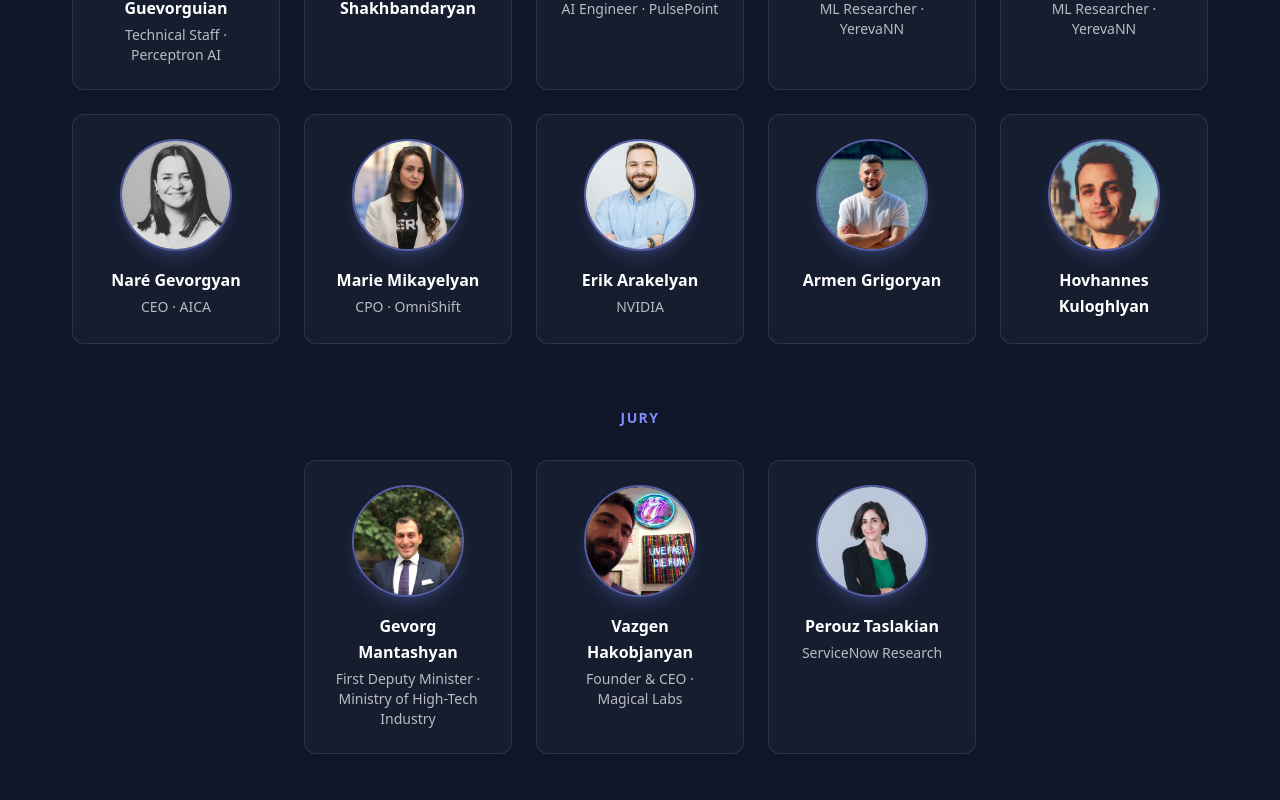
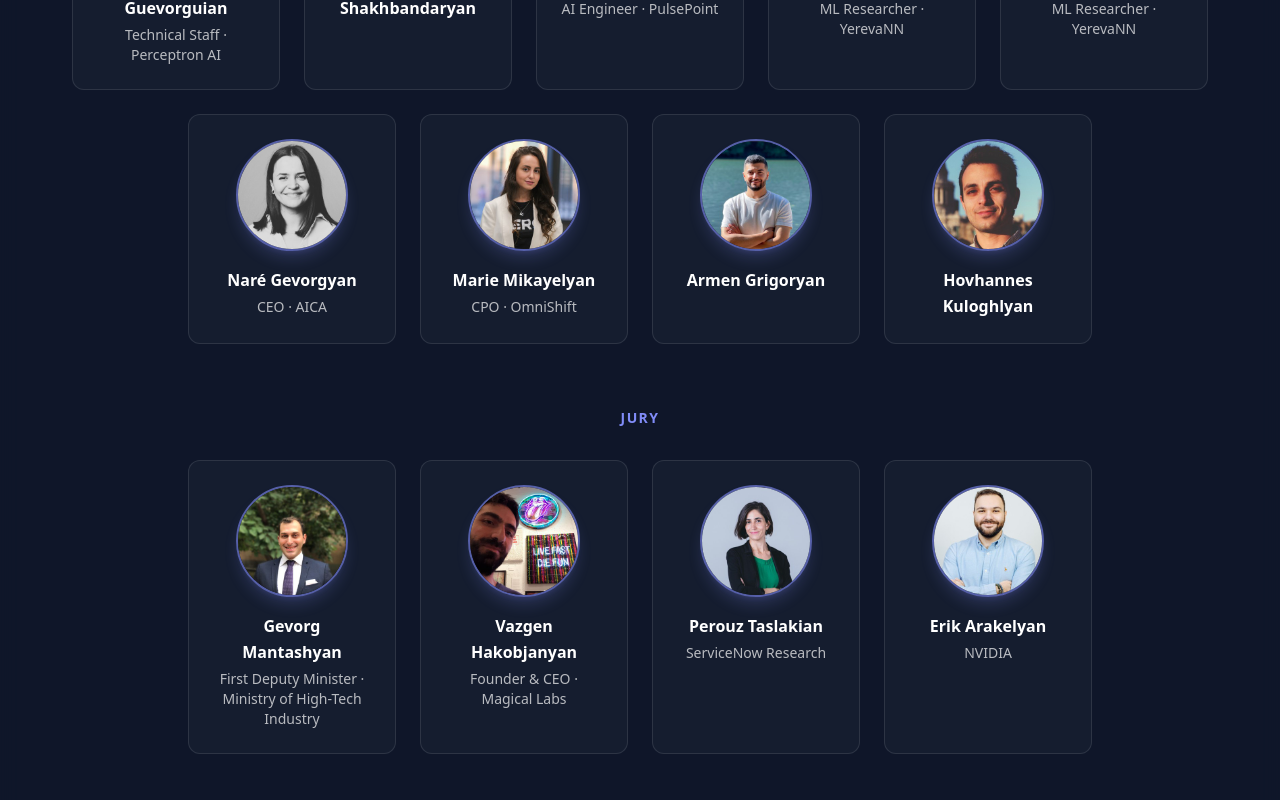
Before and after one commit to armllm/armllm.github.io, a React (Vite) app: page /2026/hackathon in a window 1280 px wide. Shown: the part 4920-5720 px from the top of the page. Built offline with nearby package versions, Linux system fonts and the light colour scheme.

Commit message:
Hackathon: move Erik Arakelyan from mentors to jury
Co-Authored-By: Claude Opus 5 (1M context) <noreply@anthropic.com>

```diff
--- a/src/data/hackathonPeople.ts
+++ b/src/data/hackathonPeople.ts
@@ -55,11 +55,6 @@ export const hackathonMentors: Person[] = [
     image: '/images/hackathon/marie-mikayelyan.jpg',
   },
   {
-    name: 'Erik Arakelyan',
-    company: 'NVIDIA',
-    image: '/images/hackathon/erik-arakelyan.jpg',
-  },
-  {
     name: 'Armen Grigoryan',
     image: '/images/hackathon/armen-grigoryan.jpg',
   },
@@ -89,4 +84,9 @@ export const hackathonJury: Person[] = [
     company: 'ServiceNow Research',
     image: '/images/hackathon/perouz-taslakian.jpg',
   },
+  {
+    name: 'Erik Arakelyan',
+    company: 'NVIDIA',
+    image: '/images/hackathon/erik-arakelyan.jpg',
+  },
 ]
```
